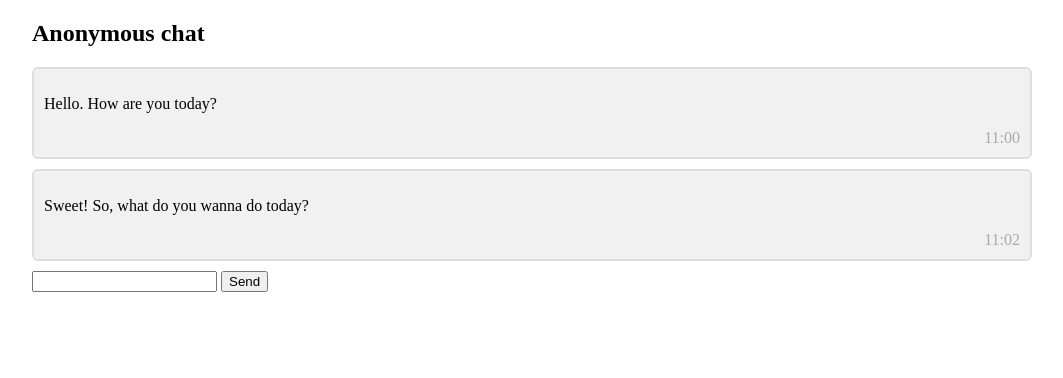
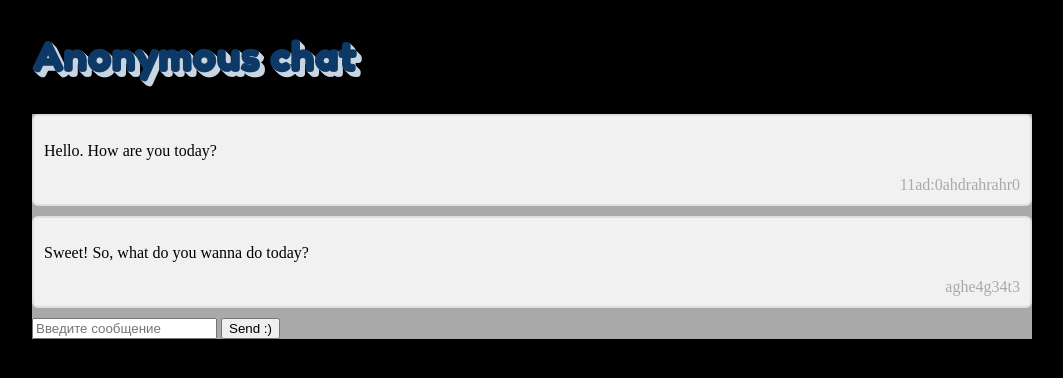
Before and after one commit to WishesFire/Aio-Chat, a Python web app: template templates/index.html in a window 1280 px wide. Shown: the top 378 px of the page, without its empty margins (108-1171 px from the left). Run offline with Jinja, Linux system fonts and the light colour scheme; the template is opened without the code that fills it, so the values that code supplies are empty.

Commit message:
ver 0.8.9

```diff
--- /dev/null
+++ b/static/css/style.css
@@ -0,0 +1,44 @@
+@import url('https://fonts.googleapis.com/css2?family=Fredoka+One&display=swap');
+
+body {
+    margin: 0 auto;
+    background-color: black;
+    max-width: 1000px;
+    padding: 0 20px;
+}
+
+.chat {
+    background-color: darkgrey;
+}
+
+
+h2 {
+    color: #0d3967;
+    text-shadow: #cad5e2 1px 1px 0, #cad5e2 2px 2px 0,
+                 #cad5e2 3px 3px 0, #cad5e2 4px 4px 0,
+                 #cad5e2 5px 5px 0;
+
+    font-family: Fredoka One;
+    font-style: normal;
+    font-size: 40px;
+
+}
+
+.container {
+    border: 2px solid #dedede;
+    background-color: #f1f1f1;
+    border-radius: 6px;
+    padding: 10px;
+    margin: 10px 0;
+}
+
+.container::after {
+    content: "";
+    clear: both;
+    display: table;
+}
+
+.name-right {
+    float: right;
+    color: #aaa;
+}
--- /dev/null
+++ b/static/js/send_message.js
@@ -0,0 +1,4 @@
+var messagecontainer = document.getElementById('message');
+var interval = null;
+var sendForm = document.getElementById('chat-form')
+var messageInput = document.getElementById('chat-text')
--- a/templates/css/style.css
+++ /dev/null
@@ -1,28 +0,0 @@
-body {
-    margin: 0 auto;
-    max-width: 1000px;
-    padding: 0 20px;
-}
-
-h2 {
-
-}
-
-.container {
-    border: 2px solid #dedede;
-    background-color: #f1f1f1;
-    border-radius: 6px;
-    padding: 10px;
-    margin: 10px 0;
-}
-
-.container::after {
-    content: "";
-    clear: both;
-    display: table;
-}
-
-.time-right {
-    float: right;
-    color: #aaa;
-}
--- a/templates/index.html
+++ b/templates/index.html
@@ -3,28 +3,53 @@
 <head>
     <meta charset="UTF-8">
     <meta name="viewport" content="width=device-width, initial-scale=1">
-    <link rel="stylesheet" type="text/css" href="css/style.css">
+    <link rel="stylesheet" type="text/css" href="../static/css/style.css">
     <title>Anonymous chat</title>
 </head>
 <body>
 
     <h2>Anonymous chat</h2>
 
-    <div class="container">
-      <p>Hello. How are you today?</p>
-      <span class="time-right">11:00</span>
+    <div class="chat">
+
+        <div class="messages">
+
+            <div class="container" id="message">
+              <p>Hello. How are you today?</p>
+              <span class="name-right">11ad:0ahdrahrahr0</span>
+            </div>
+
+
+            <div class="container">
+              <p>Sweet! So, what do you wanna do today?</p>
+              <span class="name-right">aghe4g34t3</span>
+            </div>
+
+        </div>
+
+        <div class="chat-input">
+            <form action="/" method="post" accept-charset="utf-8" enctype="application/x-www-form-urlencoded" id="chat-form">
+                <input id="chat-text" name="input-chat" type="text" value="" placeholder="Введите сообщение"/>
+                <input type="submit" class="form-submit" value="Send :)"/>
+            </form>
+        </div>
+
     </div>
 
+    <script type="text/javascript"></script>
+    <script>
+        var block = document.getElementById("block");
+        block.scrollTop = block.scrollHeight;
+    </script>
 
-    <div class="container">
-      <p>Sweet! So, what do you wanna do today?</p>
-      <span class="time-right">11:02</span>
-    </div>
+    <script src="https://ajax.googleapis.com/ajax/libs/jquery/3.5.1/jquery.min.js"></script>
+    <script>
+        $(document).ready(function (){
 
-    <form action="/" method="post" accept-charset="utf-8" enctype="application/x-www-form-urlencoded">
-        <input id="input-chat" name="input-chat" type="text" value=""/>
-        <input type="submit" value="Send"/>
-    </form>
+        })
+    </script>
+
+
 
 </body>
 </html>
```
Also changed, not shown: RandomName.py (+11 -9 lines), handlers/base.py (+25 -4 lines), main.py (+6 -1 lines), models/database.py (added, +31 -0 lines).
